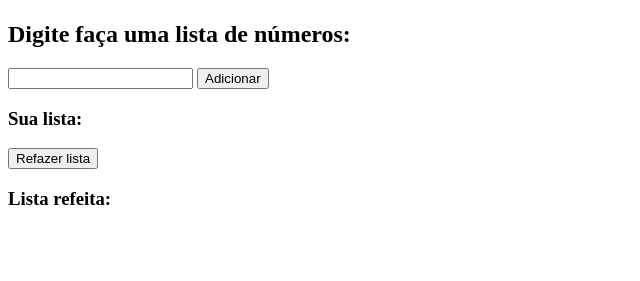
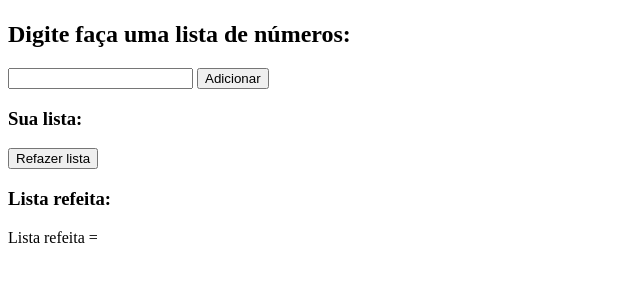
Before and after one commit to LuizFelixDev/estudosJavaScript, a plain HTML site: page EXPRATICOS/ex001.html in a window 1280 px wide. Both pictures are taken after a click on the button "Refazer lista". Shown: the part 59-340 px from the top of the page, without its empty margins (0-640 px from the left). Drawn offline with Linux system fonts and the light colour scheme.

Commit message:
Implementei a função de tirar os números reperidos da lista

```diff
--- a/EXPRATICOS/app.js
+++ b/EXPRATICOS/app.js
@@ -9,8 +9,7 @@ function adicionar(){
 }
 
 function refazer(){
-    lista = lista.set()
-    lista = lista.sort()
-
-
+    lista = Array.from(new Set(lista))
+    listaRef = window.document.getElementById('refe')
+    listaRef.innerHTML = "Lista refeita = " + lista
 }
--- a/EXPRATICOS/ex001.html
+++ b/EXPRATICOS/ex001.html
@@ -14,5 +14,6 @@
     <p id="lista"></p>
     <input type="button" value="Refazer lista" onclick="refazer()">
     <h3>Lista refeita:</h3>
+    <p id="refe"></p>
 </body>
 </html>
```
